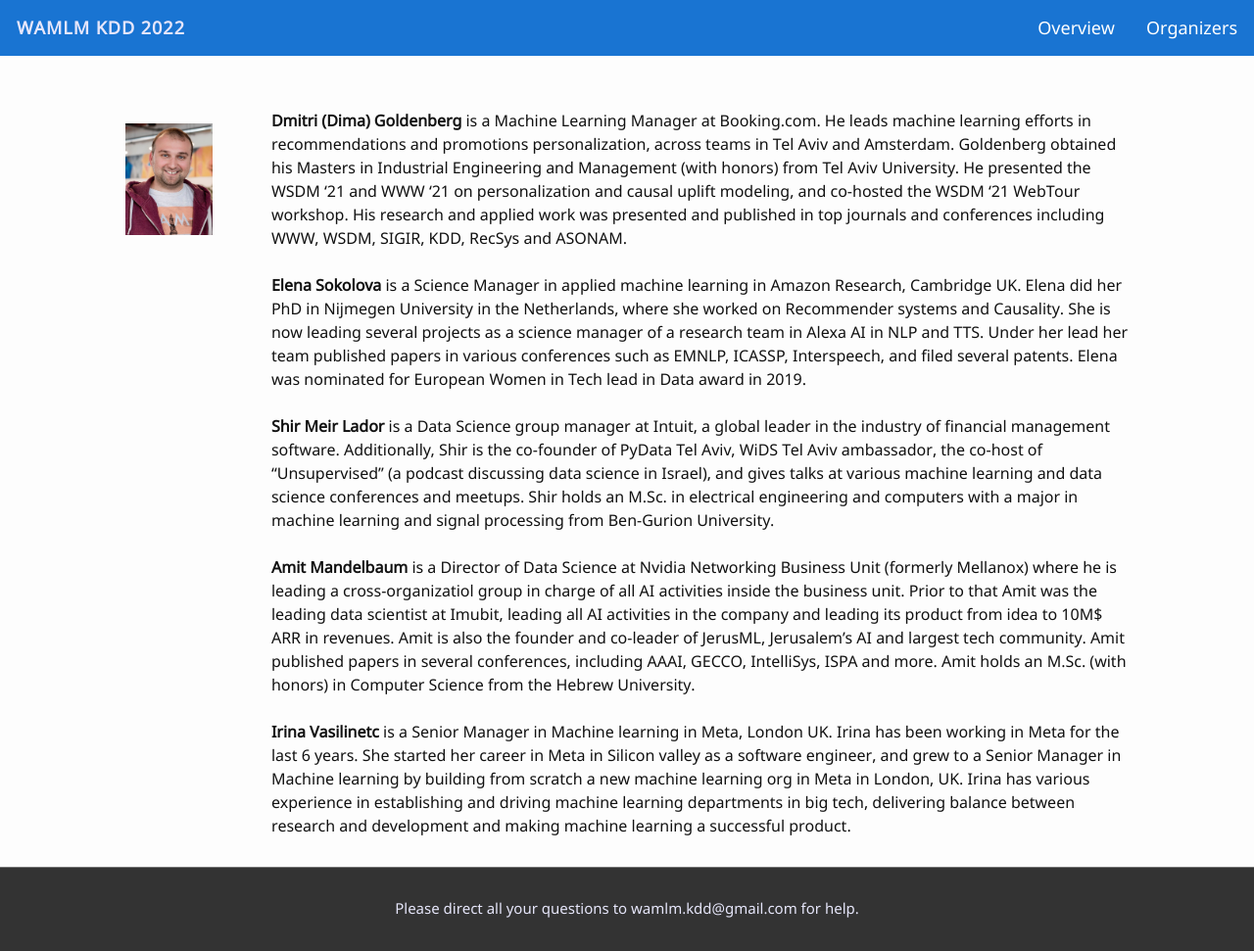
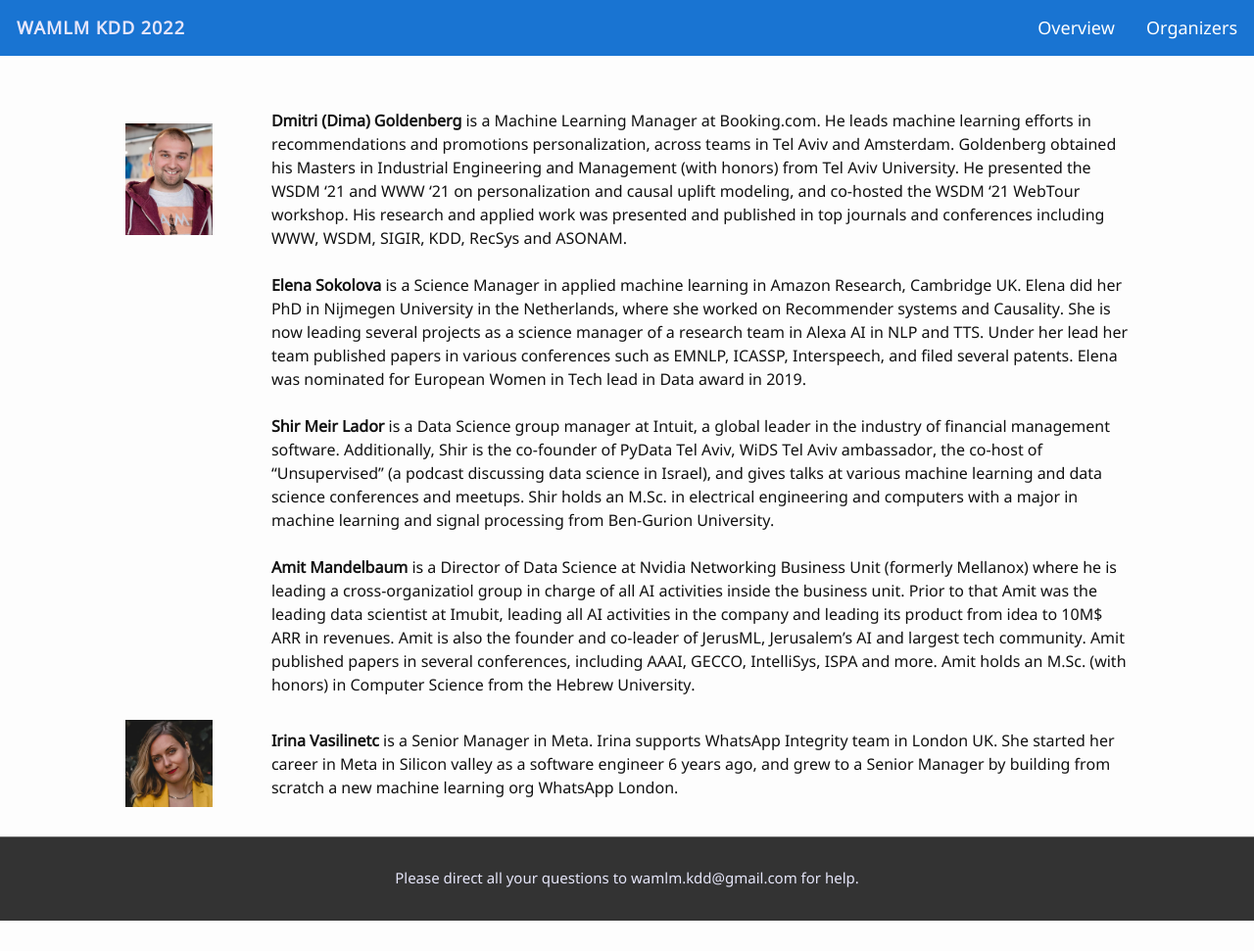
Before and after one commit to wamlm-kdd/wamlm, a Jekyll site: the page built from organizers.md, in a window 1280 px wide and 971 px high. Shown: the whole window at 98% size. Built offline with Jekyll 4.4.1, drawn with Linux system fonts in a browser that asks for light colours; our own code applies the rules of GitHub Pages for plain Markdown files.

Commit message:
Add image and text for Irina.

```diff
--- a/organizers.md
+++ b/organizers.md
@@ -10,6 +10,6 @@
 | | |
 | |**Amit Mandelbaum** is a Director of Data Science at Nvidia Networking Business Unit (formerly Mellanox) where he is leading a cross-organizatiol group in charge of all AI activities inside the business unit. Prior to that Amit was the leading data scientist at Imubit, leading all AI activities in the company and leading its product from idea to 10M$ ARR in revenues. Amit is also the founder and co-leader of JerusML, Jerusalem’s AI and largest tech community. Amit published papers in several conferences, including AAAI, GECCO, IntelliSys, ISPA and more. Amit holds an M.Sc. (with honors) in Computer Science from the Hebrew University. |
 | | |
-| | **Irina Vasilinetc** is a Senior Manager in Machine learning in Meta, London UK. Irina has been working in Meta for the last 6 years. She started her career in Meta in Silicon valley as  a software engineer, and grew to a Senior Manager in Machine learning by building from scratch a new machine learning org in Meta in London, UK. Irina has various experience in establishing and driving machine learning departments in big tech, delivering balance between research and development and making machine learning a successful product. |
+| <img width="60%" src="images/irina.jpeg"/>  | **Irina Vasilinetc** is a Senior Manager in Meta. Irina supports WhatsApp Integrity team in London UK. She started her career in Meta in Silicon valley as a software engineer 6 years ago, and grew to a Senior Manager by building from scratch a new machine learning org WhatsApp London. |
 
 </div>
```
Also changed, not shown: images/irina.jpeg (added).
